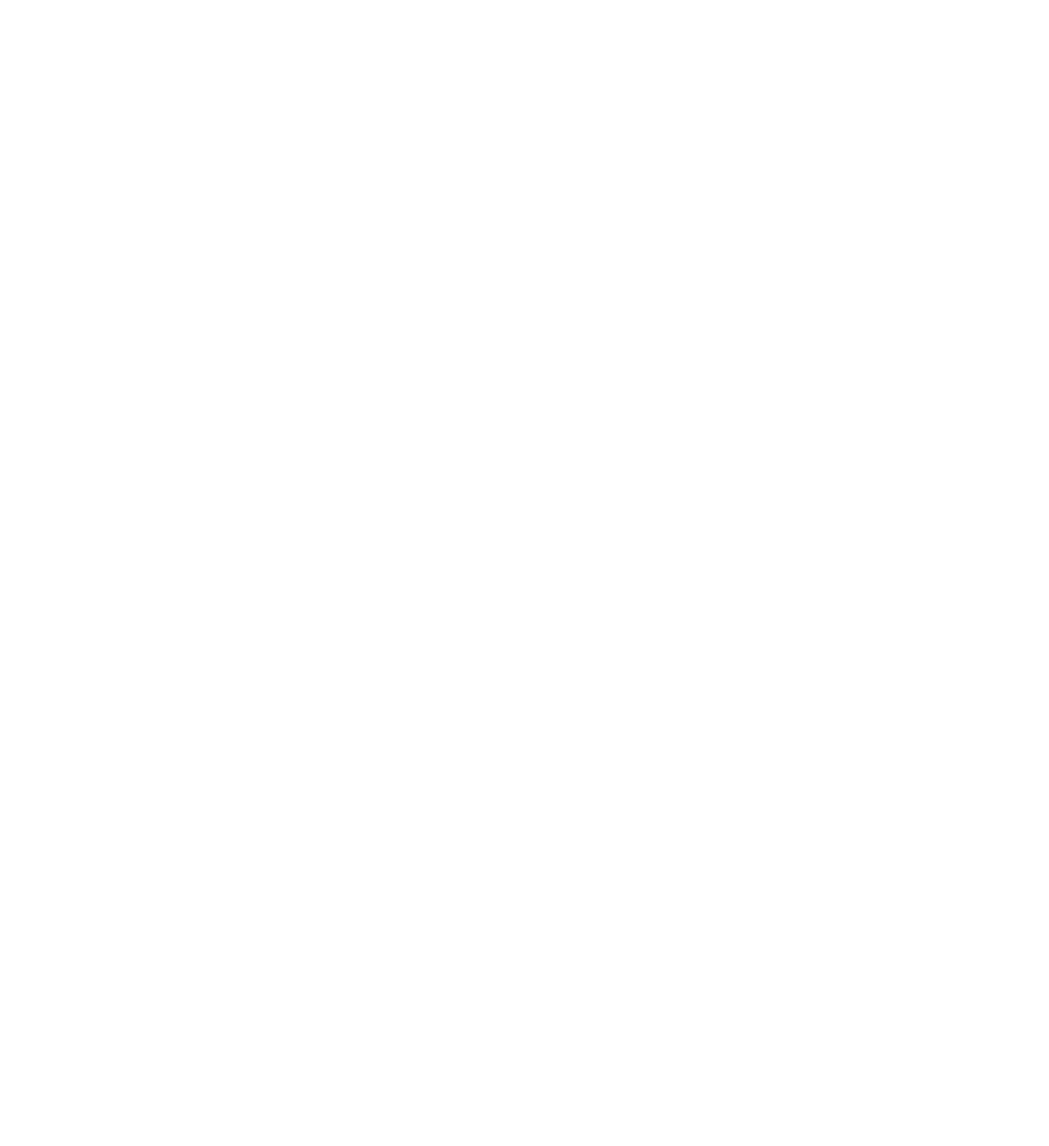
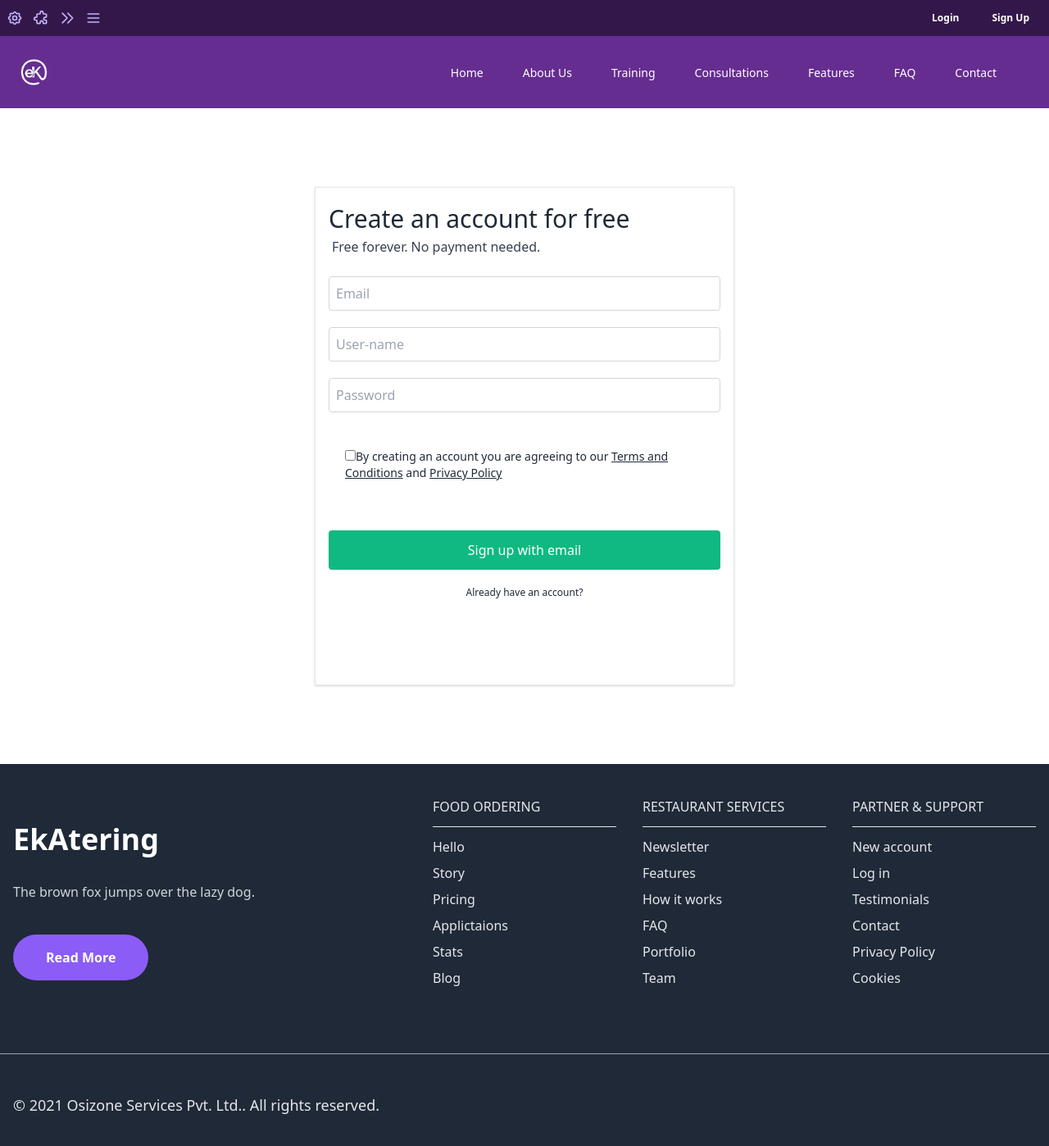
Before and after one commit to chandrama-singh/ekatering, a Nuxt app: page /signup in a window 1280 px wide. Before the commit this address had no page. Shown: the top 1398 px of the page at 82% size. Before the commit the page ends 800 px from the top, so only its background shows below. Built offline with nearby package versions, Linux system fonts and the light colour scheme.

Commit message:
signup and signin added

```diff
--- a/components/Footer.vue
+++ b/components/Footer.vue
@@ -14,7 +14,7 @@
                 <div class="w-full md:w-1/2 lg:w-1/3 px-4 mb-16 lg:mb-0">
                 <h2 class="mb-3 text-gray-200 hover:text-gray-100">FOOD ORDERING</h2>
                 <hr class="mb-3"/>
-                  <ul class="text-lg">
+                  <ul class="text-md">
                     <li class="mb-2"><a class="text-gray-200 hover:text-gray-100" href="#">Hello</a></li>
                     <li class="mb-2"><a class="text-gray-200 hover:text-gray-100" href="#">Story</a></li>
                     <li class="mb-2"><a class="text-gray-200 hover:text-gray-100" href="#">Pricing</a></li>
@@ -26,7 +26,7 @@
                 <div class="w-full md:w-1/2 lg:w-1/3 px-4 mb-16 lg:mb-0">
                  <h2 class="mb-3 text-gray-200 hover:text-gray-100">RESTAURANT SERVICES</h2>
                 <hr class="mb-3"/>
-                  <ul class="text-lg">
+                  <ul class="text-md">
                     <li class="mb-2"><a class="text-gray-200 hover:text-gray-100" href="#">Newsletter</a></li>
                     <li class="mb-2"><a class="text-gray-200 hover:text-gray-100" href="#">Features</a></li>
                     <li class="mb-2"><a class="text-gray-200 hover:text-gray-100" href="#">How it works</a></li>
@@ -38,7 +38,7 @@
                 <div class="w-full lg:w-1/3 px-4">
                  <h2 class="mb-3 text-gray-200 hover:text-gray-100">PARTNER & SUPPORT</h2>
                 <hr class="mb-3"/>
-                  <ul class="text-lg">
+                  <ul class="text-md">
                     <li class="mb-2"><a class="text-gray-200 hover:text-gray-100" href="#">New account</a></li>
                     <li class="mb-2"><a class="text-gray-200 hover:text-gray-100" href="#">Log in</a></li>
                     <li class="mb-2"><a class="text-gray-200 hover:text-gray-100" href="#">Testimonials</a></li>
--- a/components/Header.vue
+++ b/components/Header.vue
@@ -11,8 +11,8 @@
 
       <div class="flex-grow"></div>
       <div class="hidden lg:block ">
-          <nuxt-link to="" class="mr-2 inline-block px-4 py-3 text-xs text-white hover:text-purple-700 font-semibold leading-none" >Login</nuxt-link>
-          <nuxt-link to="" class="mr-2 inline-block px-4 py-3 text-xs font-semibold leading-none" >Sign Up</nuxt-link>
+          <nuxt-link to="/signin" class="mr-2 inline-block px-4 py-3 text-xs text-white hover:text-purple-700 font-semibold leading-none" >Login</nuxt-link>
+          <nuxt-link to="/signup" class="mr-2 inline-block px-4 py-3 text-xs font-semibold leading-none" >Sign Up</nuxt-link>
           </div>
     </section>
 
@@ -36,7 +36,9 @@
             <ul class="hidden lg:flex items-center space-x-12 ml-auto mr-12">
               <li><nuxt-link to="/" class="text-sm text-white hover:text-blueGray-500" >Home</nuxt-link></li>
               <li><nuxt-link to="/about" class="text-sm text-white hover:text-blueGray-500" >About Us</nuxt-link></li>
-              <li><nuxt-link to="/training" class="text-sm text-white hover:text-blueGray-500" >Training </nuxt-link>
+              <li><nuxt-link to="/training" class="text-sm text-white hover:text-blueGray-500" >Training <i class="caret"></i>
+
+              </nuxt-link>
                  <ul class="sub-menu">
                                   <li><nuxt-link to="/fullstack">eKatering Online Training</nuxt-link></li>
                                   <li><nuxt-link to="/mobileapp">Food Allergen for Caterers and Private Chefs Level 1</nuxt-link></li>
@@ -78,7 +80,7 @@
               <ul>
                 <li class="mb-1"><nuxt-link to="/" class="block p-4 text-sm text-white hover:bg-blue-50 hover:text-blue-600">Home</nuxt-link></li>
                 <li class="mb-1"><nuxt-link to="/about" class="block p-4 text-sm text-white hover:bg-blue-50 hover:text-blue-600">About Us</nuxt-link></li>
-                <li class="mb-1"><nuxt-link to="/training" class="block p-4 text-sm text-white hover:bg-blue-50 hover:text-blue-600">Training <span class="caret"></span></nuxt-link>
+                <li class="mb-1"><nuxt-link to="/training" class="block p-4 text-sm text-white hover:bg-blue-50 hover:text-blue-600">Training </nuxt-link>
                      <ul class="sub-menu">
                                   <li><nuxt-link to="/fullstack">eKatering Online Training</nuxt-link></li>
                                   <li><nuxt-link to="/mobileapp">Food Allergen for Caterers and Private Chefs Level 1</nuxt-link></li>
--- /dev/null
+++ b/components/SignUp.vue
@@ -0,0 +1,55 @@
+<template>
+  <section>
+      <div class="flex min-h-screen bg-white">
+
+        <div class="md:w-1/2 max-w-lg mx-auto my-24 px-4 py-5 shadow border">
+
+            <div class="text-left p-0 font-sans">
+
+                <h1 class=" text-gray-800 text-3xl font-medium">Create an account for free</h1>
+                <h3 class="p-1 text-gray-700">Free forever. No payment needed.</h3>
+            </div>
+            <form action="#" class="p-0">
+                <div class="mt-5">
+
+                    <!-- <label for="email" class="sc-bqyKva ePvcBv">Email</label> -->
+                    <input type="text" class="block w-full p-2 border rounded border-gray-300 focus:outline-none focus:ring-1 focus:ring-gray-400 focus:border-transparent " placeholder="Email">
+                </div>
+                <div class="mt-5">
+                    <input type="text" class="block w-full p-2 border rounded border-gray-300 focus:outline-none focus:ring-1 focus:ring-gray-400 focus:border-transparent " placeholder="User-name">
+                </div>
+                <div class="mt-5">
+                    <input type="password" class="block w-full p-2 border rounded border-gray-300 focus:outline-none focus:ring-1 focus:ring-gray-400 focus:border-transparent  " placeholder="Password">
+                </div>
+
+                <div class="mt-6 block p-5 text-sm md:font-sans text-xs text-gray-800">
+                    <input type="checkbox" class="inline-block border-0  ">
+                    <span display="inline" class="">By creating an account you are agreeing to our
+                        <a class="" href="/s/terms" target="_blank" data-test="Link">
+                        <span class="underline ">Terms and Conditions</span> </a> and
+                    <a class="" href="/s/privacy" target="_blank" data-test="Link">
+                        <span class="underline">Privacy Policy</span> </a>
+                    </span>
+                </div>
+
+                <div class="mt-10">
+                    <input type="submit" value="Sign up with email" class="py-3 bg-green-500 text-white w-full rounded hover:bg-green-600">
+                </div>
+            </form>
+            <nuxt-link to="/signin" class="" data-test="Link"><span class="block  p-5 text-center text-gray-800  text-xs ">Already have an account?</span></nuxt-link>
+        </div>
+
+
+    </div>
+  </section>
+</template>
+
+<script>
+export default {
+
+}
+</script>
+
+<style>
+
+</style>
--- /dev/null
+++ b/components/Signin.vue
@@ -0,0 +1,32 @@
+<template>
+  <section>
+      <div class="h-screen bg-gray-100 flex justify-center">
+    <div class="py-6 px-8 h-80 mt-20 bg-white rounded shadow-xl">
+      <form action="">
+        <div class="mb-6">
+          <label for="userid" class="block text-gray-800 font-bold">User Id:</label>
+          <input type="text" name="userid" id="userid" placeholder="userid" class="w-full border border-gray-300 py-2 pl-3 rounded mt-2 outline-none focus:ring-indigo-600 :ring-indigo-600" />
+        </div>
+
+        <div>
+          <label for="password" class="block text-gray-800 font-bold">Password:</label>
+          <input type="password" name="password" id="password" placeholder="password" class="w-full border border-gray-300 py-2 pl-3 rounded mt-2 outline-none focus:ring-indigo-600 :ring-indigo-600" />
+
+          <a href="#" class="text-sm font-thin text-gray-800 hover:underline mt-2 inline-block hover:text-indigo-600">Forget Password</a>
+        </div>
+        <butt class="cursor-pointer py-2 px-4 block mt-6 bg-indigo-500 text-white font-bold w-full text-center rounded">Login</butt>
+      </form>
+    </div>
+  </div>
+  </section>
+</template>
+
+<script>
+export default {
+
+}
+</script>
+
+<style>
+
+</style>
--- /dev/null
+++ b/pages/signin.vue
@@ -0,0 +1,27 @@
+<template>
+  <div>
+      <Header/>
+      <Signin/>
+      <Footer/>
+  </div>
+</template>
+
+<script>
+import Header from '../components/Header.vue'
+import Signin from '@/components/Signin.vue'
+import Footer from '../components/Footer.vue'
+export default {
+    name: 'signin',
+
+    components:{
+        Header,
+        Signin,
+        Footer,
+    },
+
+}
+</script>
+
+<style>
+
+</style>
--- /dev/null
+++ b/pages/signup.vue
@@ -0,0 +1,27 @@
+<template>
+  <div>
+      <Header/>
+      <SignUp/>
+      <Footer/>
+  </div>
+</template>
+
+<script>
+import Header from '../components/Header.vue'
+import SignUp from '../components/SignUp.vue'
+import Footer from '../components/Footer.vue'
+export default {
+    name: 'signup',
+
+    components:{
+        Header,
+        SignUp,
+        Footer,
+    },
+
+}
+</script>
+
+<style>
+
+</style>
```
